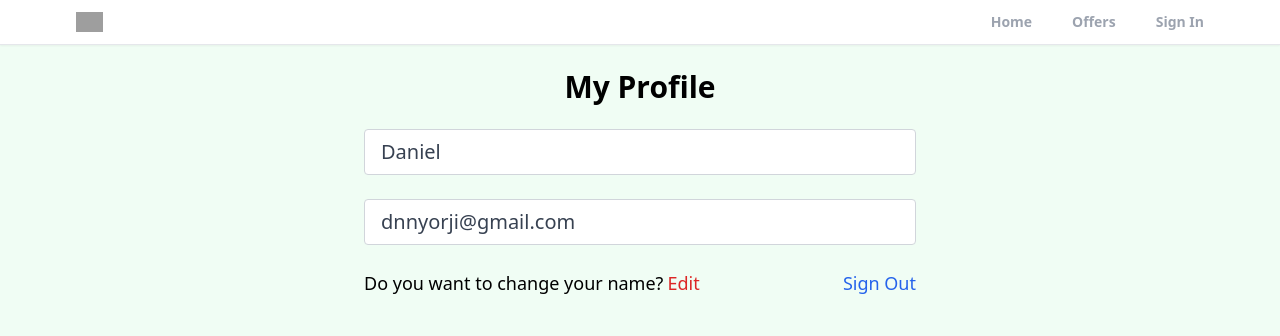
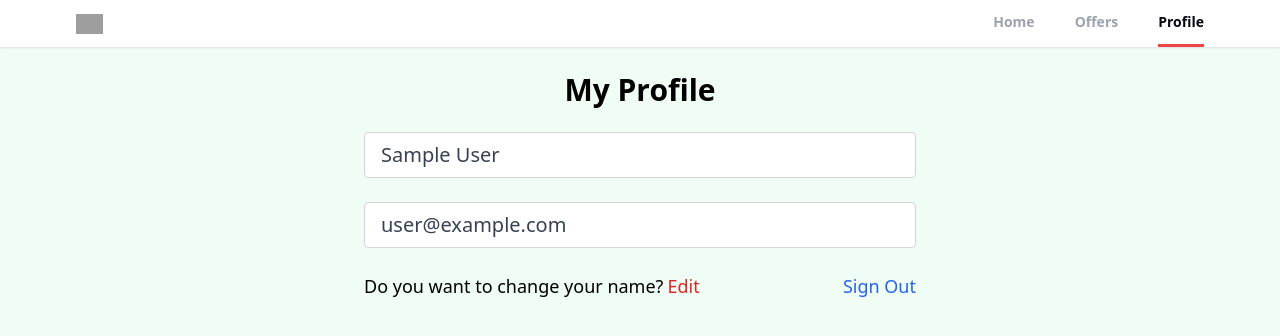
Before and after one commit to Dannyorji/Realtor-Website, a React (Vite) app: page /profile in a window 1280 px wide. Shown: the top 336 px of the page. Built offline with nearby package versions, Linux system fonts and the light colour scheme; no server answers; sample sign-in values are in the browser's storage; grey boxes are pictures that could not be loaded.

Commit message:
new commit on the header page

```diff
--- a/src/components/Header.jsx
+++ b/src/components/Header.jsx
@@ -1,11 +1,24 @@
-import React from "react";
+import React, { useEffect, useState } from "react";
 import { useLocation, useNavigate } from "react-router-dom";
+import { getAuth, onAuthStateChanged } from "firebase/auth";
 
 export default function Header() {
   const location = useLocation();
+  const [pageState, setPageState] = useState("Sign in");
 
   const navigate = useNavigate();
-  function pathMathRoute(route) {
+  const auth = getAuth();
+
+  useEffect(() => {
+    onAuthStateChanged(auth, (user) => {
+      if (user) {
+        setPageState("Profile");
+      } else {
+        setPageState("Sign in");
+      }
+    });
+  }, [auth]);
+  function pathMatchRoute(route) {
     if (route === location.pathname) {
       return true;
     }
@@ -25,7 +38,7 @@ export default function Header() {
           <ul className="flex space-x-10">
             <li
               className={`cursor-pointer py-3 text-sm font-semibold text-gray-400   ${
-                pathMathRoute("/") &&
+                pathMatchRoute("/") &&
                 "border-b-red-500 border-b-[3px] text-gray-950"
               }`}
               onClick={() => navigate("/")}
@@ -34,7 +47,7 @@ export default function Header() {
             </li>
             <li
               className={`cursor-pointer py-3 text-sm font-semibold text-gray-400   ${
-                pathMathRoute("/offers") &&
+                pathMatchRoute("/offers") &&
                 " border-b-red-500 border-b-[3px] text-gray-950"
               }`}
               onClick={() => navigate("/offers")}
@@ -43,12 +56,13 @@ export default function Header() {
             </li>
             <li
               className={`cursor-pointer py-3 text-sm font-semibold text-gray-400  ${
-                pathMathRoute("/sign-in") &&
-                " border-b-red-500 font-semibold border-b-[3px] text-gray-950"
+                pathMatchRoute("/sign-in") ||
+                (pathMatchRoute("/profile") &&
+                  " border-b-red-500 font-semibold border-b-[3px] text-gray-950")
               }`}
-              onClick={() => navigate("/sign-in")}
+              onClick={() => navigate("/profile")}
             >
-              Sign In
+              {pageState}
             </li>
           </ul>
         </div>
--- a/src/pages/Profile.jsx
+++ b/src/pages/Profile.jsx
@@ -1,18 +1,47 @@
-import { getAuth } from "firebase/auth";
+import { getAuth, updateProfile } from "firebase/auth";
+import { doc, updateDoc } from "firebase/firestore";
 import React, { useState } from "react";
 import { useNavigate } from "react-router-dom";
+import { toast } from "react-toastify";
+import { db } from "../firebase";
 
 export default function Profile() {
   const auth = getAuth();
   const navigate = useNavigate();
+  const [changeDetail, setChangeDetail] = useState(false);
   const [formData, setFormData] = useState({
-    name: "Daniel",
-    email: "dnnyorji@gmail.com",
+    name: auth.currentUser.displayName,
+    email: auth.currentUser.email,
   });
   const { name, email } = formData;
-  function handleOnClick() {
+  function onLogout() {
     auth.signOut();
     navigate("/");
+  }
+  function onChange(e) {
+    setFormData((prevState) => ({
+      ...prevState,
+      [e.target.id]: e.target.value,
+    }));
+  }
+
+  async function onSubmit() {
+    try {
+      if (auth.currentUser.displayName !== name) {
+        //update display name in firebase auth
+        await updateProfile(auth.currentUser, {
+          displayName: name,
+        });
+
+        // update name in the firestore
+
+        const docRef = doc(db, "users", auth.currentUser.uid);
+        await updateDoc(docRef, {
+          name,
+        });
+      }
+      toast.success("Profile details updated");
+    } catch (error) {}
   }
   return (
     <>
@@ -20,32 +49,41 @@ export default function Profile() {
         <h1 className="text-3xl text-center mt-6 font-bold ">My Profile</h1>
         <div className="w-full md:w-[50%] mt-6 px-3">
           <form>
-            {/*   */}
+            {/* name input */}
 
             <input
               type="text"
               value={name}
-              name="name"
-              disabled
-              className="w-full px-4 py-2 text-gray-700 text-xl bg-white border border-gray-300 rounded mb-6"
+              id="name"
+              disabled={!changeDetail}
+              onChange={onChange}
+              className={`w-full px-4 py-2 text-gray-700 text-xl bg-white border border-gray-300 rounded mb-6 ${
+                changeDetail && "bg-red-200 focus:bg-red-200"
+              }`}
             />
-            {/*   */}
+            {/* Email input   */}
             <input
               type="email"
               value={email}
-              name="email"
+              id="email"
               disabled
               className="w-full px-4 py-2 text-gray-700 text-xl bg-white border border-gray-300 rounded mb-6"
             />
             <div className="flex justify-between whitespace-nowrap text-sm sm:text-lg">
               <p className="flex items-center ">
                 Do you want to change your name?
-                <span className="text-red-600 hover:text-red-700 transition ease-in-out duration-200 ml-1 cursor-pointer">
-                  Edit
+                <span
+                  onClick={() => {
+                    changeDetail && onSubmit();
+                    setChangeDetail((prevState) => !prevState);
+                  }}
+                  className="text-red-600 hover:text-red-700 transition ease-in-out duration-200 ml-1 cursor-pointer"
+                >
+                  {changeDetail ? "Apply Change" : "Edit"}
                 </span>
               </p>
               <p
-                onClick={handleOnClick}
+                onClick={onLogout}
                 className="text-blue-600 hover:text-blue-800 transition ease-in-out duration-150 cursor-pointer"
               >
                 Sign Out
```
